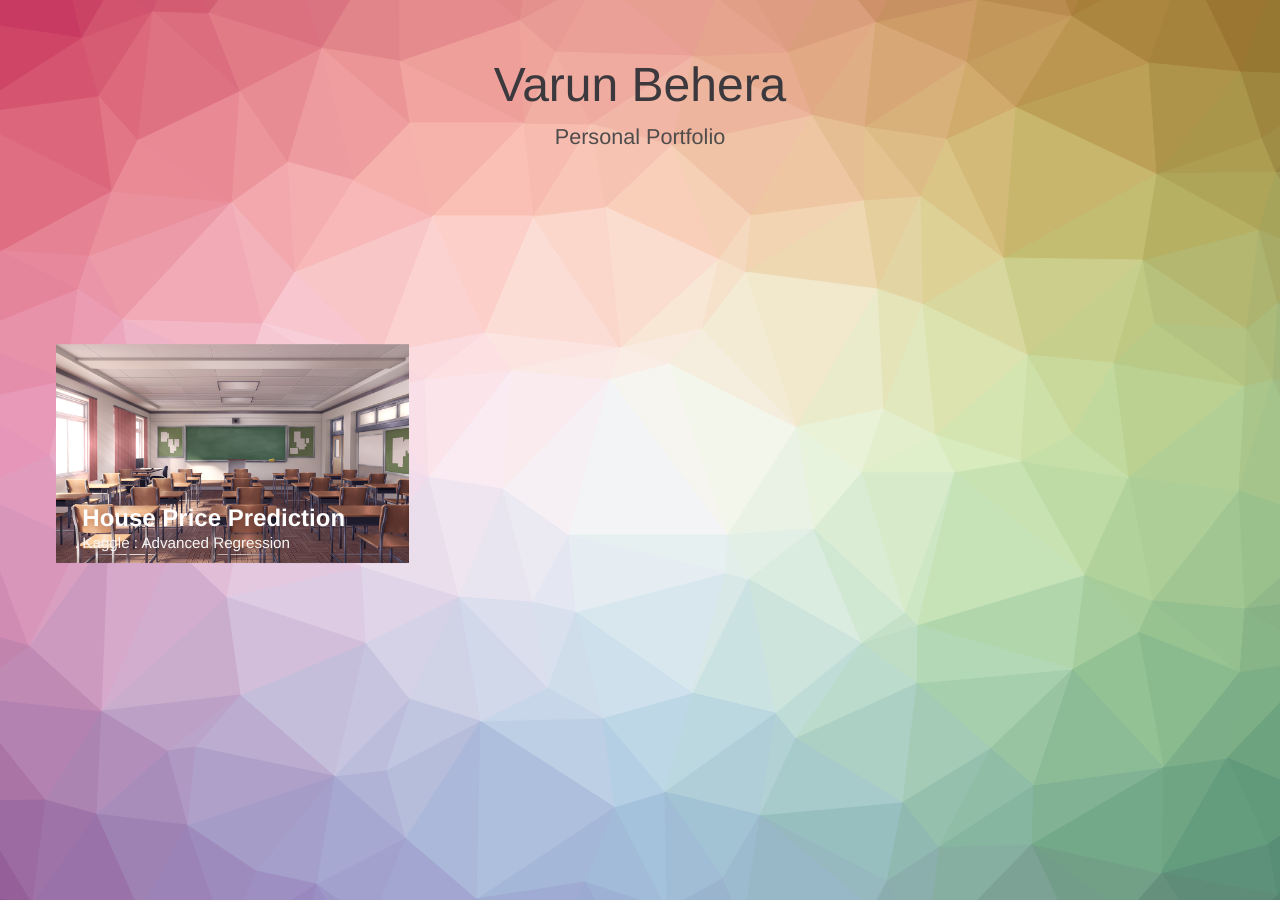
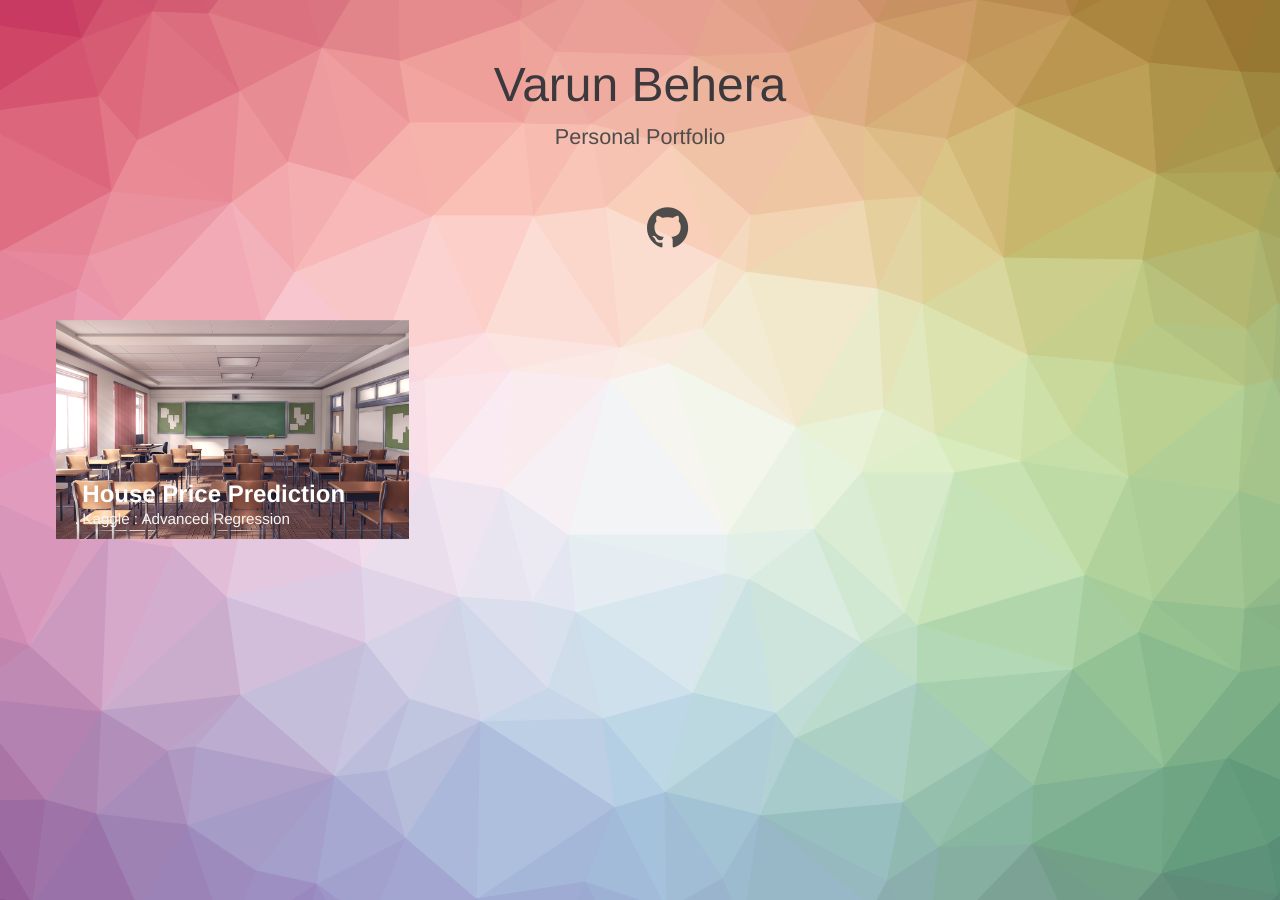
Before and after one commit to varunnjbehera/portfolio, a Jekyll site: the page built from index.html, in a window 1280 px wide. Built offline with Jekyll 4.4.1, drawn with Linux system fonts in a browser that asks for light colours.

Commit message:
Update index.html

```diff
--- a/index.html
+++ b/index.html
@@ -30,9 +30,9 @@
     <header class="header">
         <h1>Varun Behera<span>Personal Portfolio</span></h1>
         <nav class="links">
-            <a target="_blank" href="https://www.linkedin.com/in/varunbehera/" style="margin-right:15px"><i class="fab fa-linkedin-in-square fa-3x"></i></a>
-            <a target="_blank" href="https://www.researchgate.net/profile/Varun_Behera3" style="margin-right:15px"><i class="fab fa-researchgate-square fa-3x"></i></a>
-            <a target="_blank" href="https://github.com/varunbeheralego"><i class="fab fa-github-square fa-3x"></i></a>
+            <a target="_blank" href="https://www.linkedin.com/in/varunbehera/" style="margin-right:15px"><i class="fab fa-linkedin-in fa-3x"></i></a>
+            <a target="_blank" href="https://www.researchgate.net/profile/Varun_Behera3" style="margin-right:15px"><i class="fab fa-researchgate fa-3x"></i></a>
+            <a target="_blank" href="https://github.com/varunbeheralego"><i class="fa fa-github fa-3x"></i></a>
         </nav>
     </header>
     <div class="content">
```
